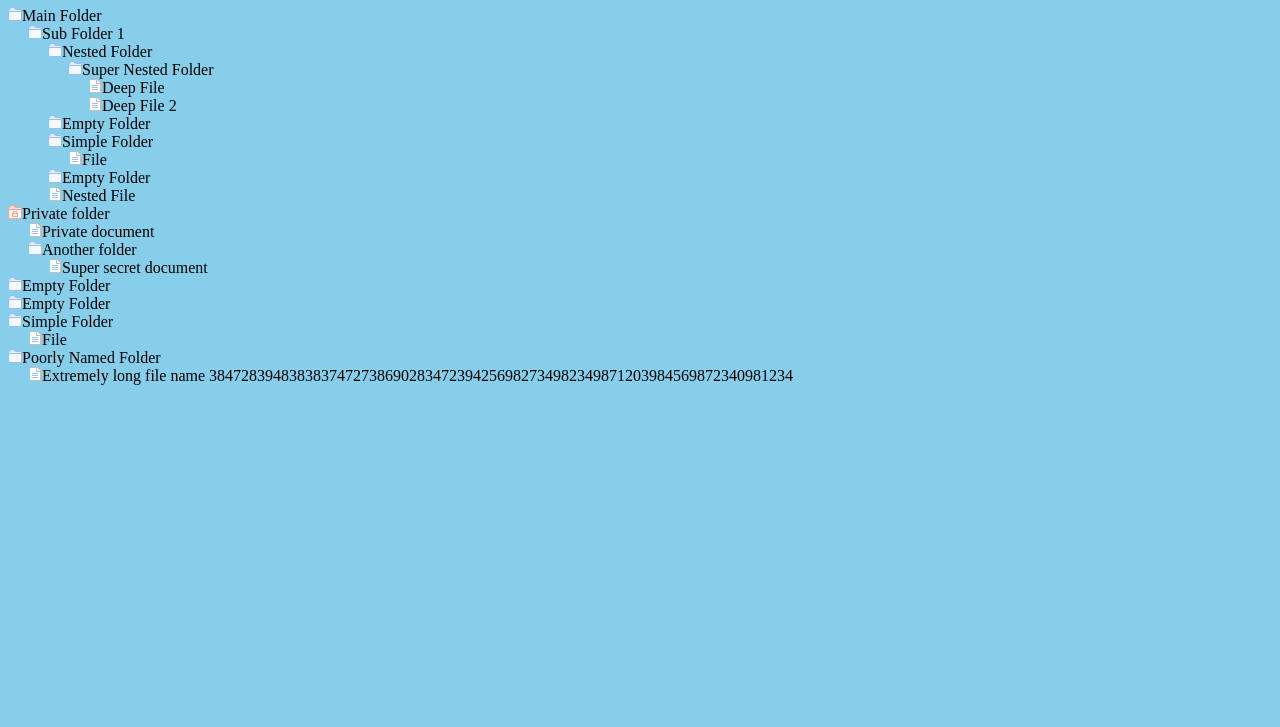
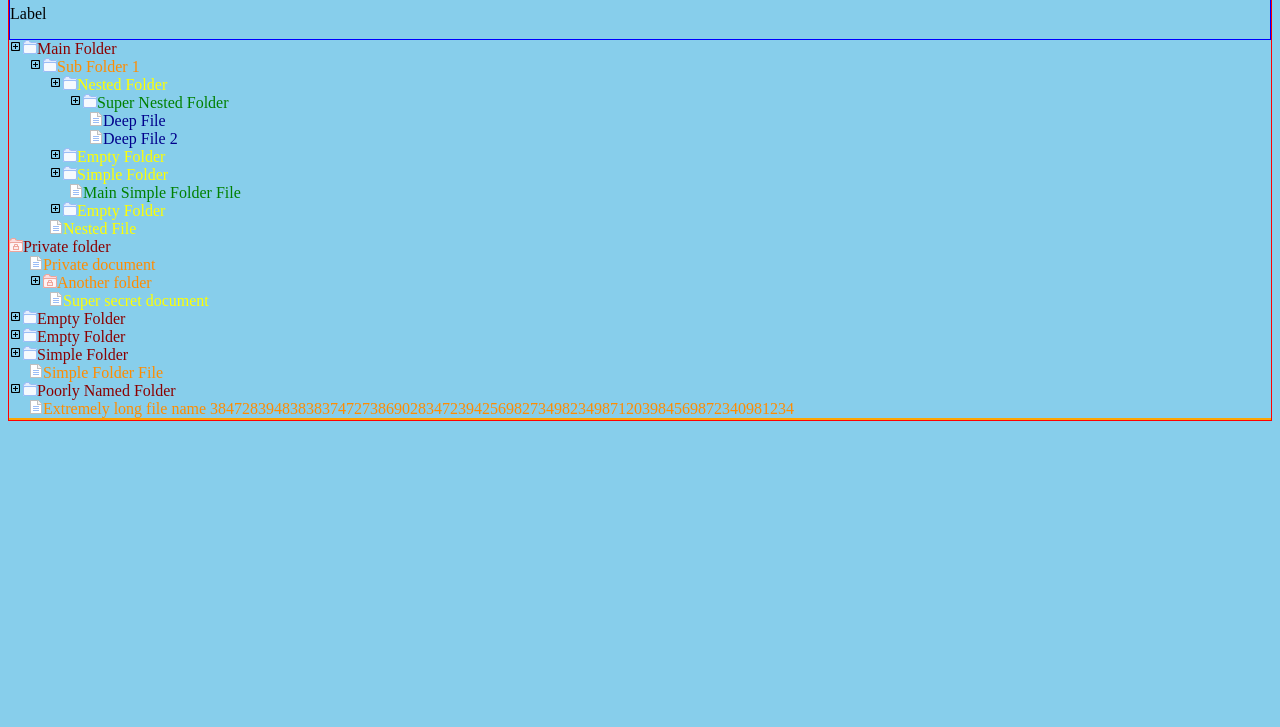
Before and after one commit to eanzalone/tree-traversal, a plain HTML site: page index.html in a window 1280 px wide. Shown: the part 73-800 px from the top of the page. Drawn offline with nearby package versions, Linux system fonts and the light colour scheme.

Commit message:
Files Nested Properly

```diff
--- a/data.json
+++ b/data.json
@@ -37,7 +37,7 @@
               "type": "folder",
               "children": [
                 {
-                  "name": "File",
+                  "name": "Main Simple Folder File",
                   "type": "file"
                 }
               ]
@@ -54,15 +54,6 @@
         }
       ]
     },
-
-
-
-
-
-
-
-
-
     {
       "name": "Private folder",
       "type": "folder",
@@ -84,60 +75,24 @@
         }
       ]
     },
-
-
-
-
-
-
-
-
-
     {
       "name": "Empty Folder",
       "type": "folder"
     },
-
-
-
-
-
-
-
-
-
     {
       "name": "Empty Folder",
       "type": "folder"
     },
-
-
-
-
-
-
-
-
-
     {
       "name": "Simple Folder",
       "type": "folder",
       "children": [
         {
-          "name": "File",
+          "name": "Simple Folder File",
           "type": "file"
         }
       ]
     },
-
-
-
-
-
-
-
-
-
     {
       "name": "Poorly Named Folder",
       "type": "folder",
--- a/index.html
+++ b/index.html
@@ -10,8 +10,15 @@
         <script src="script.js"></script>
     </head>
     <body>
-        <h1>JSON Render</h1>
         <div id="fileViewer">
+            <div class="fileHeader">
+                <p>Title</p>
+            </div>
+            <div class="fileLabel">
+                <p>Label</p>
+            </div>
+            <div id="fileTree"></div>
+            <div class="fileFooter"></div>
         </div>
         <!--<script src="https://ajax.googleapis.com/ajax/libs/jquery/3.2.1/jquery.min.js"></script>
         <script src="script.js"></script>-->
--- a/script.js
+++ b/script.js
@@ -1,59 +1,118 @@
 $(document).ready(function() {
-    console.log("ready!");
 
     var jsonObject,
         topFolder,
         firstFolder,
         secondFolder,
         thirdFolder,
-        fourthFile;
+        fourthFile,
+        topFolder_id,
+        firstFolder_id,
+        secondFolder_id,
+        thirdFolder_id,
+        fourthFile_id;
 
-    $.getJSON('data.json', function(data) {
-    console.log('json grabbed');
-    })
+    $.getJSON('data.json', function(data) {})
     .done(function(data) {
         jsonObject = data.children;
 
         // RENDER NAMES OF ALL DATA
+        // for (i = 0; i < jsonObject.length; i++) {
+            // topFolder = jsonObject[i].name;
+            // if (jsonObject[i].private === undefined) {
+            //     $('#fileTree').append('<div class="topFolder"><img class="expandFolder" src="icon-sprite.png"><img class="fileTypeIcon" src="icon-sprite.png">' + topFolder + '<br>');
+            // } else {
+            //     $('#fileTree').append('<div class="topFolderPrivate"><img class="expandFolder" src="icon-sprite.png"><img class="fileTypeIcon" src="icon-sprite.png">' + topFolder + '</div>');
+            // }
+            // firstFolder = jsonObject[i].children;
+            // if (firstFolder) {
+            //     for (j = 0; j < firstFolder.length; j++) {
+            //         if (firstFolder[j].type === 'folder') {
+            //             $('#fileTree').append('<div class="firstFolder"><img class="expandFolder" src="icon-sprite.png"><img class="fileTypeIcon" src="icon-sprite.png">' + firstFolder[j].name + '<br>');
+            //         } else {
+            //             $('#fileTree').append('<div class="firstFile"><img class="fileTypeIcon" src="icon-sprite.png">' + firstFolder[j].name + '<br>');
+            //         }
+            //         secondFolder = firstFolder[j].children;
+
+
+
+            //         if (secondFolder) {
+            //             for (k = 0; k < secondFolder.length; k++) {
+            //                 if (secondFolder[k].type === 'folder') {
+            //                     $('#fileTree').append('<div class="secondFolder"><img class="expandFolder" src="icon-sprite.png"><img class="fileTypeIcon" src="icon-sprite.png">' + secondFolder[k].name + '<br>');
+            //                 } else {
+            //                     $('#fileTree').append('<div class="secondFile"><img class="fileTypeIcon" src="icon-sprite.png">' + secondFolder[k].name + '<br>');
+            //                 }
+            //                 thirdFolder = secondFolder[k].children;
+            //                 if (thirdFolder) {
+            //                     for (m = 0; m < thirdFolder.length; m++) {
+            //                         if (thirdFolder[m].type === 'folder') {
+            //                             $('#fileTree').append('<div class="thirdFolder"><img class="expandFolder" src="icon-sprite.png"><img class="fileTypeIcon" src="icon-sprite.png">' + thirdFolder[m].name + '<br>');
+            //                         } else {
+            //                             $('#fileTree').append('<div class="thirdFile"><img class="fileTypeIcon" src="icon-sprite.png">' + thirdFolder[m].name + '<br>');
+            //                         }
+            //                         fourthFile = thirdFolder[m].children;
+            //                         if (fourthFile) {
+            //                             for (n = 0; n < fourthFile.length; n++) {
+            //                                 $('#fileTree').append('<div class="fourthFile"><img class="fileTypeIcon" src="icon-sprite.png">' + fourthFile[n].name + '<br>');
+            //                             }
+            //                         }
+            //                     }
+            //                 }
+            //             }
+            //         }
+            //     }
+            // }
+        // }
+
+        // RENDER NAMES OF ALL DATA
         for (i = 0; i < jsonObject.length; i++) {
             topFolder = jsonObject[i].name;
-            console.log(jsonObject[i].private);
+            topFolder_id = topFolder.replace(/\s/g, "_");
+            // can be rewritten to add class=private if jsonObject[i].private is defined instead of an entire append.
             if (jsonObject[i].private === undefined) {
-                $('#fileViewer').append('<div class="topFolder"><img src="icon-sprite.png">' + topFolder + '<br>');
+                if (topFolder_id != 'Empty_Folder') {
+                    $('#fileTree').append('<div class="topFolder" id="'+ topFolder_id +'" onclick="clicked(this);"><img class="expandFolder" src="icon-sprite.png"><img class="fileTypeIcon" src="icon-sprite.png">' + topFolder + '</div>');
+                } else {
+                     $('#fileTree').append('<div class="topFolder" id="'+ topFolder_id + i +'" onclick="clicked(this);""><img class="expandFolder" src="icon-sprite.png"><img class="fileTypeIcon" src="icon-sprite.png">' + topFolder + '</div>');
+                }
             } else {
-                $('#fileViewer').append('<div class="topFolderPrivate"><img src="icon-sprite.png">' + topFolder + '<br>');
+                $('#fileTree').append('<div class="topFolder private" id="'+ topFolder_id +'" onclick="clicked(this);><img class="expandFolder" src="icon-sprite.png"><img class="fileTypeIcon" src="icon-sprite.png">' + topFolder + '</div>');
             }
             firstFolder = jsonObject[i].children;
             if (firstFolder) {
                 for (j = 0; j < firstFolder.length; j++) {
+                    firstFolderName = firstFolder[j].name;
+                    firstFolder_id = firstFolderName.replace(/\s/g, "_");
                     if (firstFolder[j].type === 'folder') {
-                        $('#fileViewer').append('<div class="firstFolder"><img src="icon-sprite.png">' + firstFolder[j].name + '<br>');
+                        $('#'+topFolder_id).append('<div class="firstFolder" id="first_'+ firstFolder_id +'"><img class="expandFolder" src="icon-sprite.png"><img class="fileTypeIcon" src="icon-sprite.png">' + firstFolderName + '</div>');
                     } else {
-                        $('#fileViewer').append('<div class="firstFile"><img src="icon-sprite.png">' + firstFolder[j].name + '<br>');
+                        $('#'+topFolder_id).append('<div class="firstFile"><img class="fileTypeIcon" src="icon-sprite.png">' + firstFolderName + '</div>');
                     }
                     secondFolder = firstFolder[j].children;
-
-
-
                     if (secondFolder) {
                         for (k = 0; k < secondFolder.length; k++) {
+                            secondFolderName = secondFolder[k].name;
+                            secondFolder_id = secondFolderName.replace(/\s/g, "_");
                             if (secondFolder[k].type === 'folder') {
-                                $('#fileViewer').append('<div class="secondFolder"><img src="icon-sprite.png">' + secondFolder[k].name + '<br>');
+                                $('#first_'+firstFolder_id).append('<div class="secondFolder" id="second_'+ secondFolder_id +'"><img class="expandFolder" src="icon-sprite.png"><img class="fileTypeIcon" src="icon-sprite.png">' + secondFolderName + '</div>');
                             } else {
-                                $('#fileViewer').append('<div class="secondFile"><img src="icon-sprite.png">' + secondFolder[k].name + '<br>');
+                                $('#first_'+firstFolder_id).append('<div class="secondFile"><img class="fileTypeIcon" src="icon-sprite.png">' + secondFolderName + '</div>');
                             }
                             thirdFolder = secondFolder[k].children;
                             if (thirdFolder) {
                                 for (m = 0; m < thirdFolder.length; m++) {
+                                    thirdFolderName = thirdFolder[m].name;
+                                    thirdFolder_id = thirdFolderName.replace(/\s/g, "_");
                                     if (thirdFolder[m].type === 'folder') {
-                                        $('#fileViewer').append('<div class="thirdFolder"><img src="icon-sprite.png">' + thirdFolder[m].name + '<br>');
+                                        $('#second_'+secondFolder_id).append('<div class="thirdFolder" id="third_'+ thirdFolder_id +'"><img class="expandFolder" src="icon-sprite.png"><img class="fileTypeIcon" src="icon-sprite.png">' + thirdFolderName + '</div>');
                                     } else {
-                                        $('#fileViewer').append('<div class="thirdFile"><img src="icon-sprite.png">' + thirdFolder[m].name + '<br>');
+                                        $('#second_'+secondFolder_id).append('<div class="thirdFile"><img class="fileTypeIcon" src="icon-sprite.png">' + thirdFolderName + '</div>');
                                     }
                                     fourthFile = thirdFolder[m].children;
                                     if (fourthFile) {
                                         for (n = 0; n < fourthFile.length; n++) {
-                                            $('#fileViewer').append('<div class="fourthFile"><img src="icon-sprite.png">' + fourthFile[n].name + '<br>');
+                                            $('#third_'+thirdFolder_id).append('<div class="fourthFile"><img class="fileTypeIcon" src="icon-sprite.png">' + fourthFile[n].name + '</div>');
                                         }
                                     }
                                 }
@@ -62,29 +121,15 @@ $(document).ready(function() {
                     }
                 }
             }
-
-
-
-
-
-            // for (j = 0; j < jsonObject[i].length; j++) {
-            //     console.log('childtest loop');
-                // console.log(topFolder,': ',jsonObject[j].children[j].children)
-            // }
-
-            // $('.topFolder').append('<div class="childFile">' + jsonObject[i].children + '<br>');
         }
-
-        // render jsonObject
-        // $('#fileViewer').append('OUTSIDE FOR LOOP');
-
-
-
-
 
     })
     .fail(function(data) {
         console.log("Error!");
     });
 
+    function clicked(item) {
+        alert($(item).attr("id"));
+    }
+
 }); // close document.ready
--- a/style.scss
+++ b/style.scss
@@ -2,9 +2,45 @@ body {
     background: skyblue;
     /*background: #FAFAFA;*/
 }
+
+#fileViewer {
+    border: 1px solid red;
+    .fileHeader {
+        border: 1px solid pink;
+    }
+    .fileLabel {
+        border: 1px solid blue;
+    }
+    .fileTree {
+        border: 1px solid green;
+    }
+    .fileFooter {
+        border: 1px solid orange;
+    }
+}
+
+.expandFolder {
+    object-fit: none;
+    object-position: -56px 0;
+    width: 14px;
+    height: 14px;
+}
+
+.topFolder {
+    // padding-left: 0px;
+    color: darkred;
+    &.private {
+        .fileTypeIcon {
+            object-fit: none;
+            object-position: -14px 0;
+            width: 14px;
+            height: 14px;
+        }
+    }
+}
 .topFolder, .firstFolder, .secondFolder, .thirdFolder {
-    // color: red;
-    img {
+    // color: darkred;
+    .fileTypeIcon {
         object-fit: none;
         object-position: 0 0;
         width: 14px;
@@ -13,33 +49,26 @@ body {
 }
 .firstFile, .secondFile, .thirdFile, .fourthFile {
     // color: blue;
-    img {
+    .fileTypeIcon {
         object-fit: none;
-        object-position: -28px 0px;
-        width: 14px;
-        height: 14px;
-    }
-}
-.topFolder, .topFolderPrivate {
-    padding-left: 0px;
-}
-.topFolderPrivate {
-    img {
-        object-fit: none;
-        object-position: -14px 0;
+        object-position: -28px 0px !important;
         width: 14px;
         height: 14px;
     }
 }
 .firstFolder, .firstFile {
+    color: darkorange;
     padding-left: 20px;
 }
 .secondFolder, .secondFile {
-    padding-left: 40px;
+    color: yellow;
+    padding-left: 20px;
 }
 .thirdFolder, .thirdFile {
-    padding-left: 60px;
+    color: green;
+    padding-left: 20px;
 }
 .fourthFile {
-    padding-left: 80px;
+    color: darkblue;
+    padding-left: 20px;
 }
```
Also changed, not shown: style.css, 1 other file.
